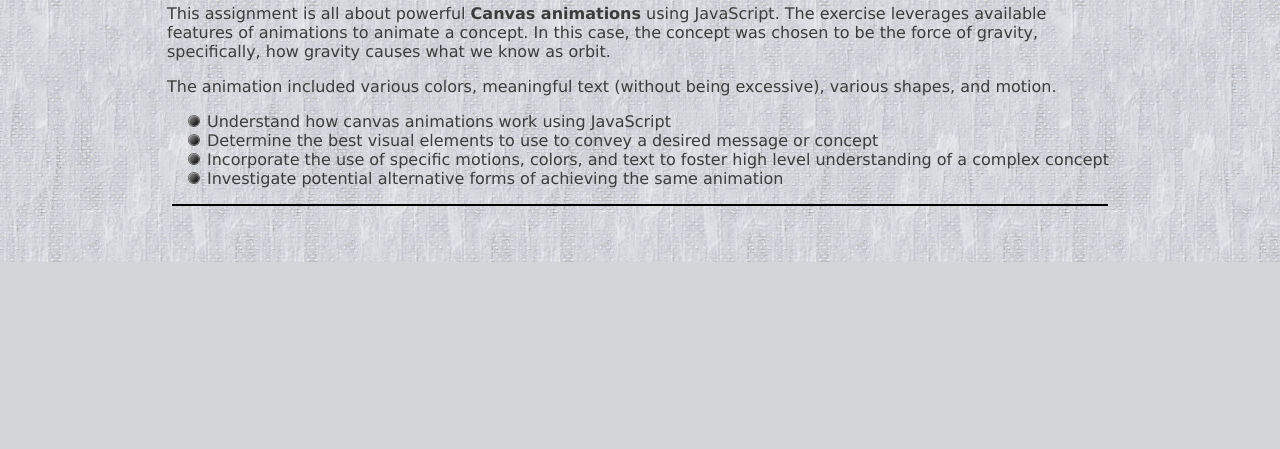
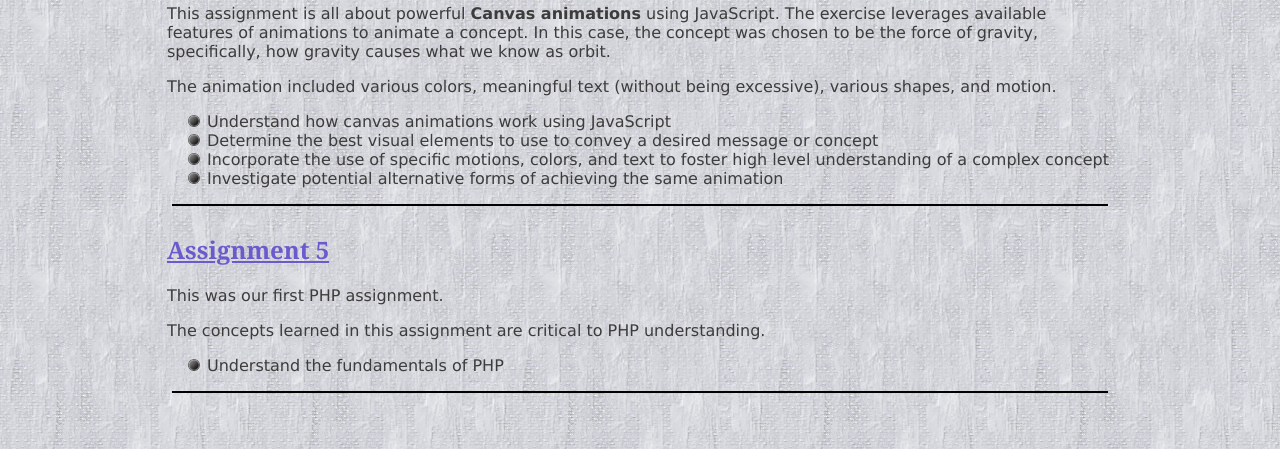
Before and after one commit to ajw170/BeginnerWebPortfolio, a PHP site: page / in a window 1280 px wide. Shown: the part 1619-2068 px from the top of the page. Before the commit the page ends 1881 px from the top, so only its background shows below. Run offline with PHP 8.4, Linux system fonts and the light colour scheme.

Commit message:
Halfway there!

```diff
--- a/assign4/index.html
+++ b/assign4/index.html
@@ -1,7 +1,7 @@
 <!---
 Andrew Wood's ePortfolio
 COP4813 - Summer 2018
-index.html - Data Processing - Assignment 3
+index.html - Animations - Assignment 4
 --->
 
 <!DOCTYPE html PUBLIC "-//W3C//DTD XHTML 1.0 Transitional//EN"
--- a/index.html
+++ b/index.html
@@ -105,6 +105,17 @@ index.html
 					<hr />
 				</td>
 			</tr>
+                        <tr>
+				<td>
+					<h2><a href="./assign5/index.php">Assignment 5</a></h2>
+					<p>This was our first PHP assignment.</p>
+					<p>The concepts learned in this assignment are critical to PHP understanding.</p>
+					<ul>
+						<li>Understand the fundamentals of PHP</li>
+					</ul>
+					<hr />
+				</td>
+			</tr>
 		</table>
 	</body>
 </html>
--- a/style.css
+++ b/style.css
@@ -32,6 +32,8 @@ a:active {
 .col2 { width: 50%; float:left;  padding: 5px;}
 
 .bottomPart { width: 90%; margin: auto; text-align:center;}
+
+.errorPHP { color: red;}
 
 /* Header and Table Header Specifications */
 h1, h2, h3, h4, h5, h6, th {
```
